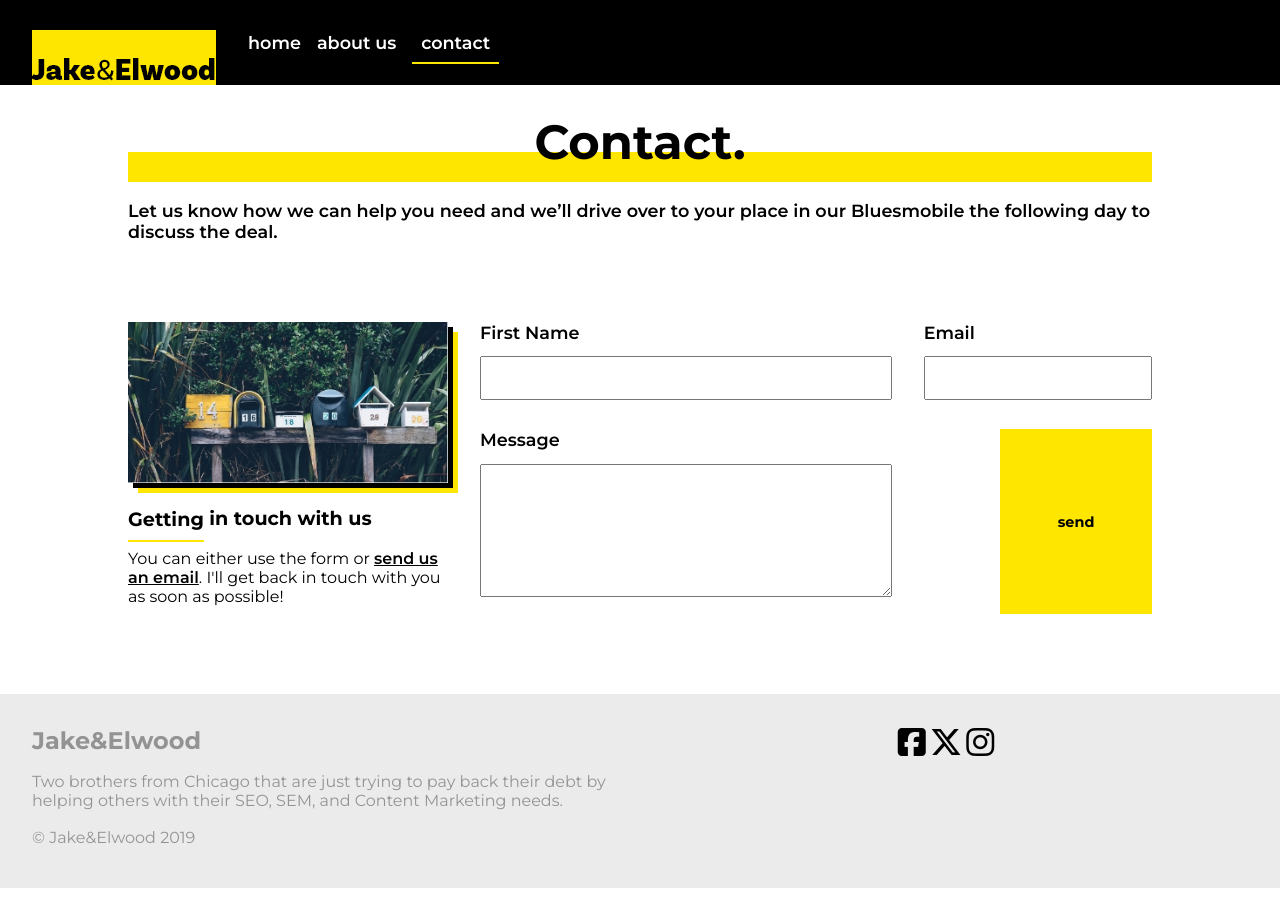
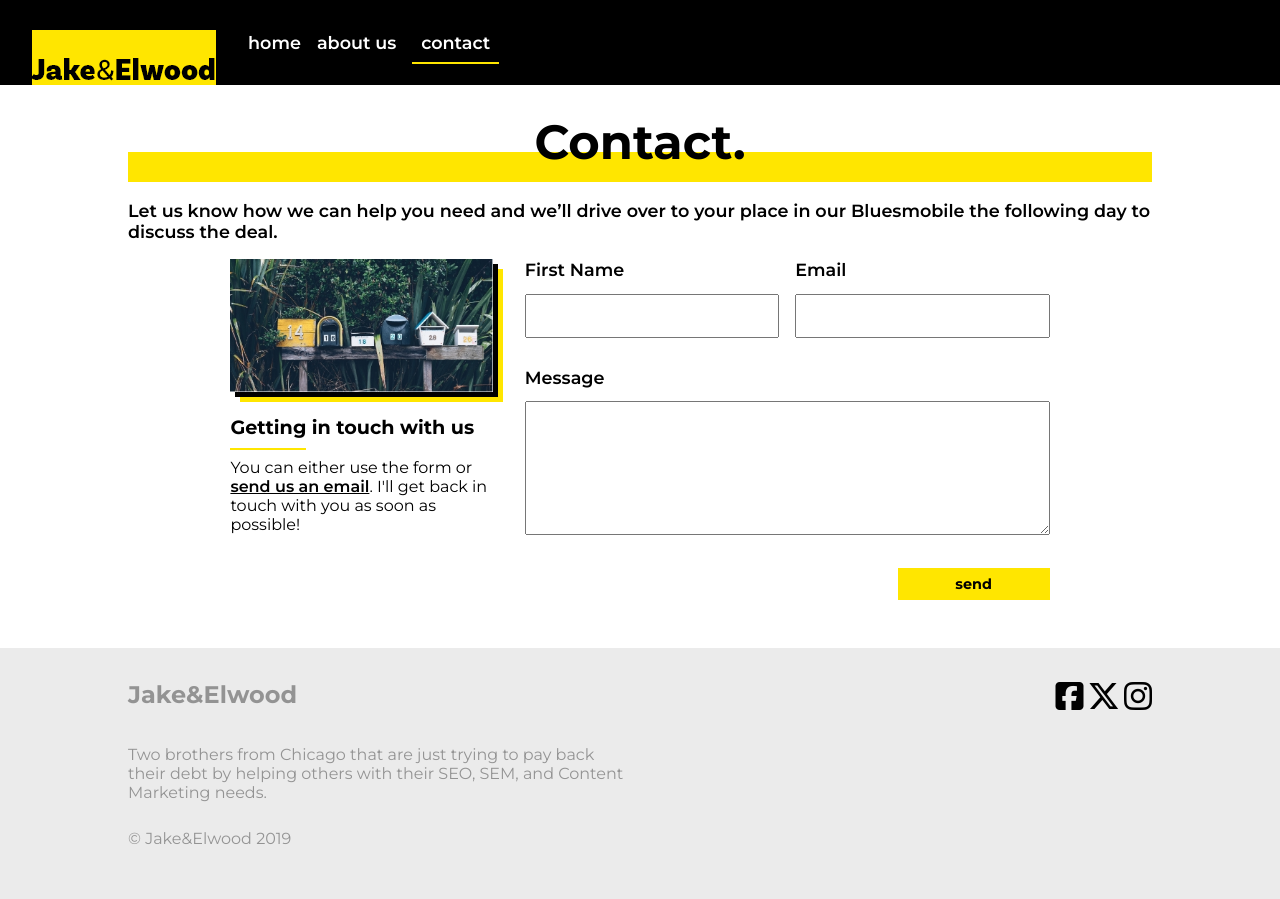
Before and after one commit to RamirezJM/Jake_and_Elwood, a plain HTML site: page contact.html in a window 1280 px wide. Drawn offline with Linux system fonts and the light colour scheme.

Commit message:
contact style

```diff
--- a/assets/css/styles.css
+++ b/assets/css/styles.css
@@ -92,10 +92,10 @@ main{
   width: 80%;
   margin: 0 auto;
 }
-.landing-main{
+.main-content{
   display: grid;
   grid-template-columns: 1fr;
-  width: 70%;
+  width: 100%;
   row-gap: 2em;
   margin: 0 auto;
 }
@@ -108,7 +108,7 @@ main{
 footer{
   background-color: #EBEBEB;
   margin-top: 3em;
-  padding: 2em;
+
 }
 .footer-content{
 
@@ -116,6 +116,9 @@ footer{
   grid-template-columns: 1fr;
   justify-items: center;
   row-gap: 2em;
+  width: 80%;
+  margin: 0 auto;
+  padding-block: 2em;
 }
 .footer-text{
   opacity: .37;
@@ -259,10 +262,10 @@ footer{
     align-items: center;
 
   }
-  .landing-main{
+  .main-content{
     grid-template-columns: 1fr 1fr 1fr;
     gap: 1rem;
-    width: 80%;
+
   }
 
  .footer-content{
@@ -270,11 +273,13 @@ footer{
   grid-template-rows: 1fr 1fr 1fr;
   gap: .5em;
   justify-items: start;
+  width: 80%;
+  margin: 0 auto;
  }
  .contact-logo{
   grid-column: 2 / 3;
   grid-row: 1 / 2;
-  justify-self: center;
+  justify-self: end;
  }
 .footer-text .title{
   grid-column: 1 / 2;
@@ -302,22 +307,8 @@ footer{
 }
 
 @media (min-width:950px){
-  .contact-content{
-    display: flex;
-    gap: 2em;
-   }
-  .contact-text{
-    flex: 1;
-    align-self: stretch;
-   }
-  .contact-form{
-    flex: 2;
-  }
-  /* .about-us-title{
-    margin: 0 auto;
-    max-width: fit-content;
 
-   } */
+
    .about-us-subtitle{
     margin: 0 auto;
     max-width: 60%;
@@ -338,40 +329,27 @@ footer{
    flex-basis: 60%;
 
    }
-   /* .contact-form{
-    grid-template-columns: 1fr 1fr;
+   .contact-content{
+    display: flex;
+    gap: 2em;
+    width: 80%;
+    margin: 0 auto;
    }
-   .name, .password{
-    line-height: 2;
+  .contact-text{
+    flex: 1;
 
    }
-   .contact-form input, textarea{
-    margin-block: 0;
+
+   .contact-form{
+    display: grid;
+    grid-template-columns: 1fr 1fr;
+    flex: 2;
    }
-
-   .contact-form .message{
+   .message{
     grid-column: span 2;
-
    }
    .contact-form button{
     grid-column: 2 / 3;
     justify-self: end;
-   }*/
-   .contact-content{
-    display: grid;
-    grid-template-columns: 1fr 1fr 1fr;
-    grid-template-rows: auto;
-    column-gap: 2rem;
-    margin-block: 5em;
-   }
-   .email{
-    grid-column: 3 / 4;
-   }
-   .contact-form{
-    grid-column: 2 / 4;
-
-   }
-   .contact-form button{
-    grid-column: 3 / 4;
    }
 }
```
Also changed, not shown: index.html (+6 -4 lines).
